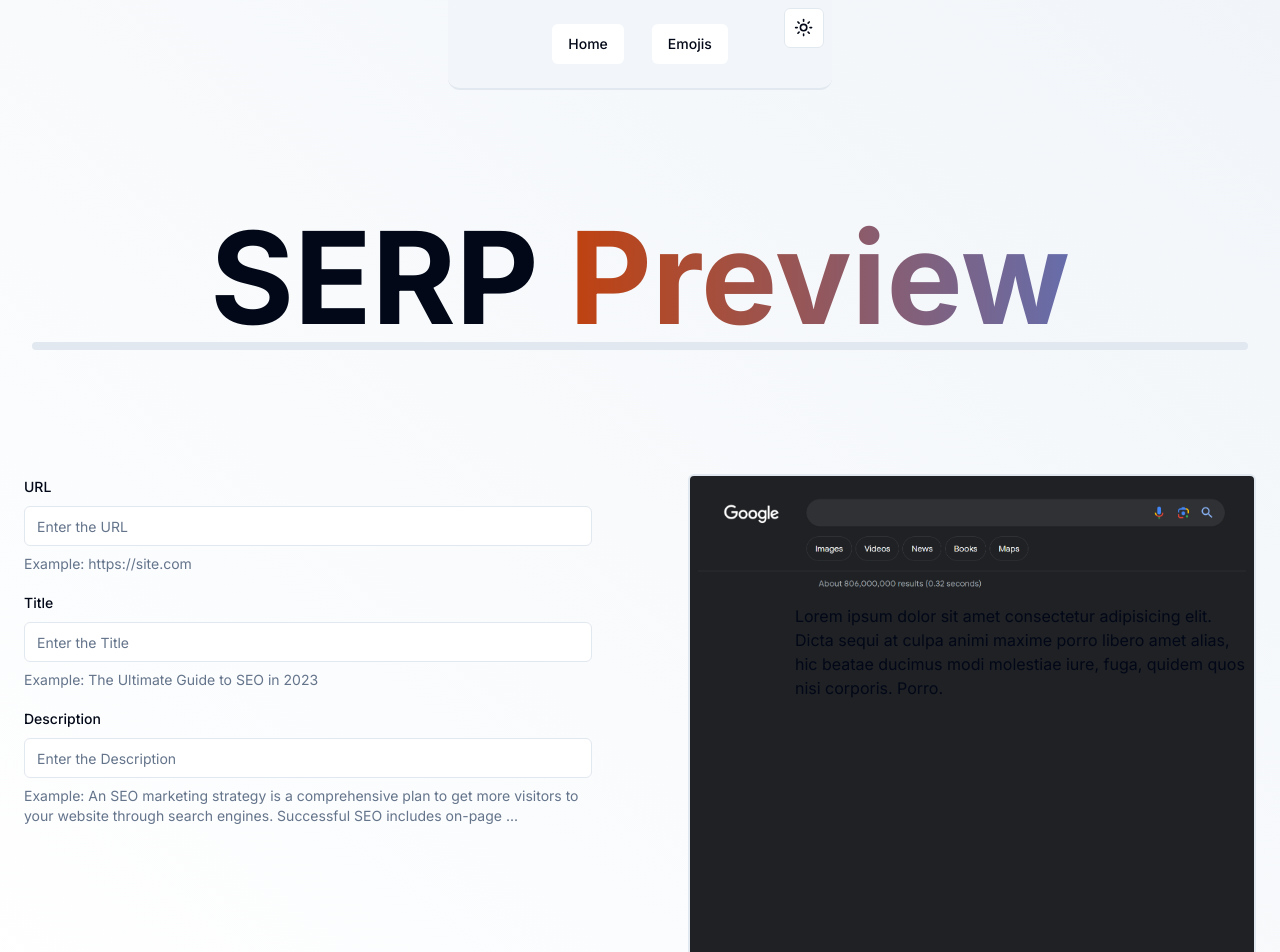
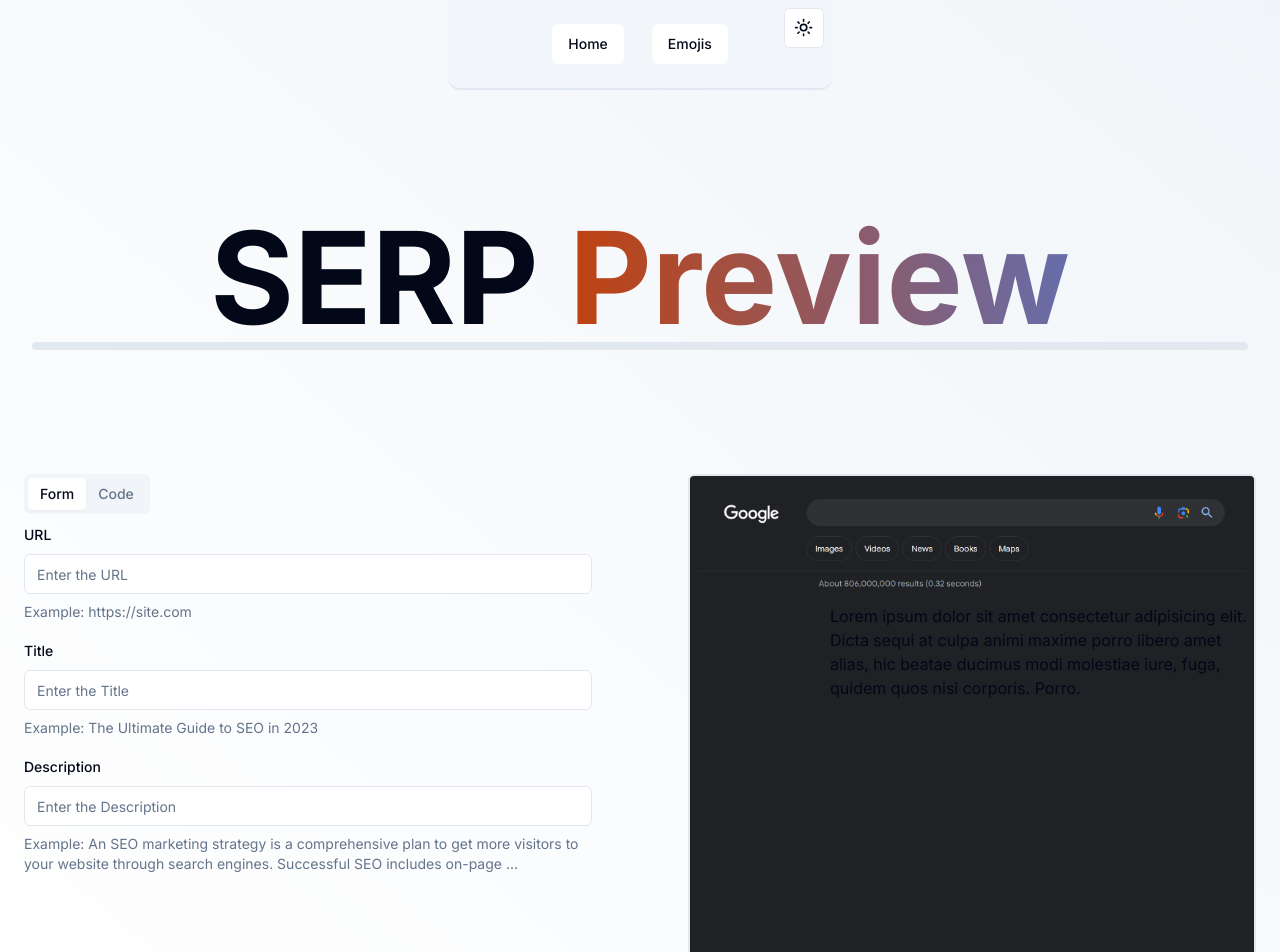
Before and after one commit to AlvaroUrena/serppreview, a Next.js app: page / in a window 1280 px wide. Shown: the top 952 px of the page. Built offline with nearby package versions, Linux system fonts and the light colour scheme.

Commit message:
form validation fixed, code snippet added

```diff
--- a/package.json
+++ b/package.json
@@ -15,6 +15,7 @@
     "@radix-ui/react-navigation-menu": "^1.1.3",
     "@radix-ui/react-separator": "^1.0.3",
     "@radix-ui/react-slot": "^1.0.2",
+    "@radix-ui/react-tabs": "^1.0.4",
     "@types/node": "20.4.10",
     "@types/react": "18.2.20",
     "@types/react-dom": "18.2.7",
@@ -28,6 +29,7 @@
     "next": "13.4.13",
     "next-themes": "^0.2.1",
     "postcss": "8.4.27",
+    "prismjs": "^1.29.0",
     "react": "18.2.0",
     "react-dom": "18.2.0",
     "react-hook-form": "^7.45.4",
@@ -38,6 +40,7 @@
     "valibot": "^0.12.0"
   },
   "devDependencies": {
+    "@types/prismjs": "^1.26.0",
     "prettier": "^3.0.1",
     "prettier-plugin-tailwindcss": "^0.5.2"
   }
--- a/src/app/page.tsx
+++ b/src/app/page.tsx
@@ -1,7 +1,16 @@
+import Code from '@/components/code'
 import FormElement from '@/components/formElement'
 import Preview from '@/components/preview'
 import { Separator } from '@/components/ui/separator'
+import { Tabs, TabsContent, TabsList, TabsTrigger } from '@/components/ui/tabs'
 import SiteContextProvider from '@/contexts/site-context'
+import { Metadata } from 'next'
+
+export const metadata: Metadata = {
+  title: 'SERP Preview - SERP Snippet Preview Tool',
+  description:
+    'With SERP Preview you can see how your site will appear on Google Search.'
+}
 
 export default function Home() {
   return (
@@ -17,7 +26,18 @@ export default function Home() {
       </section>
       <SiteContextProvider>
         <div className='mx-auto block max-w-[1400px] grid-cols-2 place-items-center items-start gap-24 px-6 md:grid'>
-          <FormElement />
+          <Tabs defaultValue='form' className='w-full'>
+            <TabsList>
+              <TabsTrigger value='form'>Form</TabsTrigger>
+              <TabsTrigger value='code'>Code</TabsTrigger>
+            </TabsList>
+            <TabsContent value='form'>
+              <FormElement />
+            </TabsContent>
+            <TabsContent value='code'>
+              <Code />
+            </TabsContent>
+          </Tabs>
           <Preview />
         </div>
       </SiteContextProvider>
--- a/src/app/privacy-policy/page.tsx
+++ b/src/app/privacy-policy/page.tsx
@@ -1,3 +1,13 @@
+import { Metadata } from 'next'
+
+export const metadata: Metadata = {
+  title: 'Privacy Policy - SERP Preview',
+  robots: {
+    index: false,
+    nocache: true
+  }
+}
+
 export default function PrivacyPolicy() {
   return (
     <section className='mx-auto max-w-[1400px] p-6'>
--- /dev/null
+++ b/src/app/sitemap.ts
@@ -0,0 +1,24 @@
+import { MetadataRoute } from 'next'
+
+const domain = 'https://serppreview.xyz'
+
+export default function sitemap(): MetadataRoute.Sitemap {
+  return [
+    {
+      url: `${domain}`,
+      lastModified: new Date()
+    },
+    {
+      url: `${domain}/seo-emojis`,
+      lastModified: new Date()
+    },
+    {
+      url: `${domain}/privacy-policy`,
+      lastModified: new Date()
+    },
+    {
+      url: `${domain}/terms-and-conditions`,
+      lastModified: new Date()
+    }
+  ]
+}
--- a/src/app/terms-and-conditions/page.tsx
+++ b/src/app/terms-and-conditions/page.tsx
@@ -1,3 +1,13 @@
+import { Metadata } from 'next'
+
+export const metadata: Metadata = {
+  title: 'Terms & Conditions - SERP Preview',
+  robots: {
+    index: false,
+    nocache: true
+  }
+}
+
 export default function TermsAndConditions() {
   return (
     <section className='mx-auto max-w-[1400px] p-6'>
--- /dev/null
+++ b/src/components/code.tsx
@@ -0,0 +1,25 @@
+'use client'
+
+import { useSiteContext } from '@/contexts/site-context'
+import Prism from 'prismjs'
+import 'prismjs/themes/prism-tomorrow.css'
+import { useEffect } from 'react'
+
+export default function Code() {
+  const { title, description } = useSiteContext()
+
+  useEffect(() => {
+    Prism.highlightAll()
+  }, [])
+
+  const code = `<meta name="title" content="${title}" />;
+<meta name="description" content="${description}"/>`
+
+  return (
+    <section className='rounded-md border-2 border-border bg-accent'>
+      <pre style={{ margin: 0 }}>
+        <code className='language-html'>{code}</code>
+      </pre>
+    </section>
+  )
+}
--- a/src/components/formElement.tsx
+++ b/src/components/formElement.tsx
@@ -13,7 +13,6 @@ import { Input } from '@/components/ui/input'
 import { useForm } from 'react-hook-form'
 import { minLength, object, string, url } from 'valibot'
 import { valibotResolver } from '@hookform/resolvers/valibot'
-
 import { useSiteContext } from '@/contexts/site-context'
 
 const formSchema = object({
@@ -30,8 +29,14 @@ export default function FormElement() {
   const { url, setUrl, title, setTitle, description, setDescription } =
     useSiteContext()
   const form = useForm({
-    resolver: valibotResolver(formSchema)
+    resolver: valibotResolver(formSchema),
+    defaultValues: {
+      url,
+      title,
+      description
+    }
   })
+
   return (
     <Form {...form}>
       <form className='space-y-4'>
@@ -45,8 +50,11 @@ export default function FormElement() {
                 <Input
                   placeholder='Enter the URL'
                   {...field}
-                  onBlur={() => form.trigger('url')}
-                  onChangeCapture={() => setUrl(form.getValues().url)}
+                  onChange={e => {
+                    field.onChange(e)
+                    setUrl(e.target.value)
+                    form.trigger('url')
+                  }}
                   size={60}
                 />
               </FormControl>
@@ -65,8 +73,11 @@ export default function FormElement() {
                 <Input
                   placeholder='Enter the Title'
                   {...field}
-                  onBlur={() => form.trigger('title')}
-                  onChangeCapture={() => setTitle(form.getValues().title)}
+                  onChange={e => {
+                    field.onChange(e)
+                    setTitle(e.target.value)
+                    form.trigger('title')
+                  }}
                 />
               </FormControl>
               <FormDescription>
@@ -86,10 +97,11 @@ export default function FormElement() {
                 <Input
                   placeholder='Enter the Description'
                   {...field}
-                  onBlur={() => form.trigger('description')}
-                  onChangeCapture={() =>
-                    setDescription(form.getValues().description)
-                  }
+                  onChange={e => {
+                    field.onChange(e)
+                    setDescription(e.target.value)
+                    form.trigger('description')
+                  }}
                 />
               </FormControl>
               <FormDescription>
--- a/src/components/preview.tsx
+++ b/src/components/preview.tsx
@@ -17,7 +17,7 @@ export default function Preview() {
           height={200}
         />
       </header>
-      <main className='h-96 pl-[8.2dvw]'>
+      <main className='h-96 pl-[140px]'>
         <p>
           Lorem ipsum dolor sit amet consectetur adipisicing elit. Dicta sequi
           at culpa animi maxime porro libero amet alias, hic beatae ducimus modi
--- /dev/null
+++ b/src/components/ui/tabs.tsx
@@ -0,0 +1,55 @@
+"use client"
+
+import * as React from "react"
+import * as TabsPrimitive from "@radix-ui/react-tabs"
+
+import { cn } from "@/lib/utils"
+
+const Tabs = TabsPrimitive.Root
+
+const TabsList = React.forwardRef<
+  React.ElementRef<typeof TabsPrimitive.List>,
+  React.ComponentPropsWithoutRef<typeof TabsPrimitive.List>
+>(({ className, ...props }, ref) => (
+  <TabsPrimitive.List
+    ref={ref}
+    className={cn(
+      "inline-flex h-10 items-center justify-center rounded-md bg-muted p-1 text-muted-foreground",
+      className
+    )}
+    {...props}
+  />
+))
+TabsList.displayName = TabsPrimitive.List.displayName
+
+const TabsTrigger = React.forwardRef<
+  React.ElementRef<typeof TabsPrimitive.Trigger>,
+  React.ComponentPropsWithoutRef<typeof TabsPrimitive.Trigger>
+>(({ className, ...props }, ref) => (
+  <TabsPrimitive.Trigger
+    ref={ref}
+    className={cn(
+      "inline-flex items-center justify-center whitespace-nowrap rounded-sm px-3 py-1.5 text-sm font-medium ring-offset-background transition-all focus-visible:outline-none focus-visible:ring-2 focus-visible:ring-ring focus-visible:ring-offset-2 disabled:pointer-events-none disabled:opacity-50 data-[state=active]:bg-background data-[state=active]:text-foreground data-[state=active]:shadow-sm",
+      className
+    )}
+    {...props}
+  />
+))
+TabsTrigger.displayName = TabsPrimitive.Trigger.displayName
+
+const TabsContent = React.forwardRef<
+  React.ElementRef<typeof TabsPrimitive.Content>,
+  React.ComponentPropsWithoutRef<typeof TabsPrimitive.Content>
+>(({ className, ...props }, ref) => (
+  <TabsPrimitive.Content
+    ref={ref}
+    className={cn(
+      "mt-2 ring-offset-background focus-visible:outline-none focus-visible:ring-2 focus-visible:ring-ring focus-visible:ring-offset-2",
+      className
+    )}
+    {...props}
+  />
+))
+TabsContent.displayName = TabsPrimitive.Content.displayName
+
+export { Tabs, TabsList, TabsTrigger, TabsContent }
```
Also changed, not shown: 1 other file (tests, documents, lock files or other folders).
